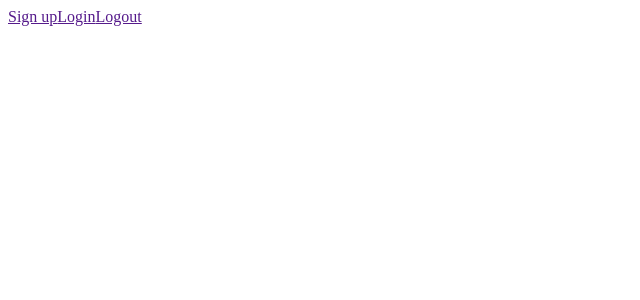
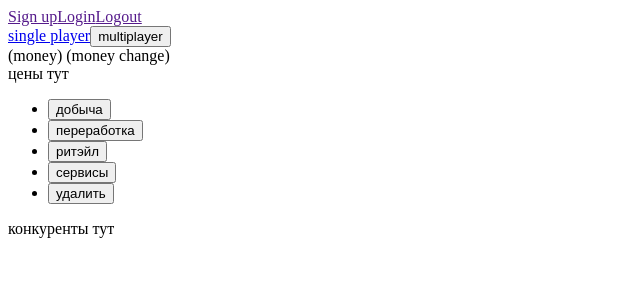
Before and after one commit to Nicelx/business-game, an Angular app: page /game in a window 1280 px wide. Before the commit this address led to /. Shown: the top 300 px of the page, without its empty margins (0-640 px from the left). Built offline with nearby package versions, Linux system fonts and the light colour scheme.

Commit message:
test-like navigation load, game component view markup

```diff
--- a/src/app/app-routing.module.ts
+++ b/src/app/app-routing.module.ts
@@ -1,9 +1,11 @@
 import { NgModule } from '@angular/core';
 import { Routes, RouterModule } from '@angular/router';
+import { AppComponent } from './app.component';
 import { GameComponent } from './game/game.component';
 
 const routes: Routes = [
-  {path: 'game/', component: GameComponent }
+  { path: "", component : AppComponent, pathMatch: "full" },
+  {path: 'game', component: GameComponent }
 ];
 
 @NgModule({
--- a/src/app/app.component.html
+++ b/src/app/app.component.html
@@ -1 +1,2 @@
 <app-header></app-header>
+<app-lobby></app-lobby>
--- a/src/app/game/game.component.html
+++ b/src/app/game/game.component.html
@@ -1 +1,33 @@
-<p>game works!</p>
+<header>
+	<span>
+		(money)
+	</span>
+	<span>
+		(money change)
+	</span>
+
+</header>
+<div>
+	<div class="price-info">
+		цены тут
+	</div>
+
+	<div class ="business">
+
+	</div>
+
+	<div class = "categories">
+		<ul class = "categories__list">
+			<li class = "categories__item"><button class = "categories__button">добыча</button></li>
+			<li class = "categories__item"><button class = "categories__button">переработка</button></li>
+			<li class = "categories__item"><button class = "categories__button">ритэйл</button></li>
+			<li class = "categories__item"><button class = "categories__button">сервисы</button></li>
+			<li class = "categories__item"><button class = "categories__button">удалить</button></li>
+
+		</ul>
+	</div>
+	<div class = "competitors">
+		конкуренты тут
+	</div>
+
+</div>
--- a/src/app/lobby/lobby.component.html
+++ b/src/app/lobby/lobby.component.html
@@ -1,4 +1,5 @@
 <div>
-	<button (click)="loadGame()">single player</button>
+	<a routerLink="game">single player</a>
 	<button>multiplayer</button>
 </div>
+<router-outlet></router-outlet>
```
Also changed, not shown: 1 other file (tests, documents, lock files or other folders).
